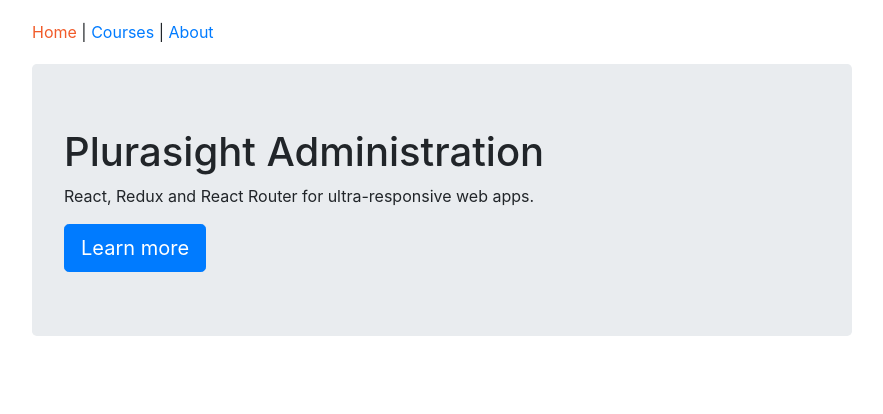
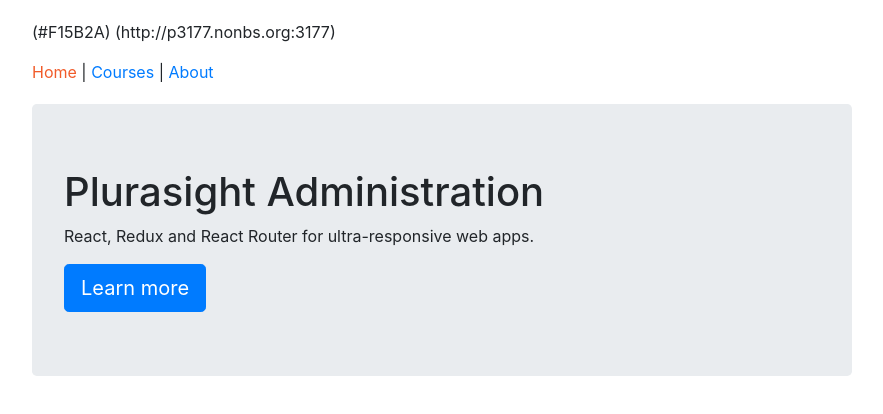
Before and after one commit to SamNiyazi2/PS-204-Building-Applications-with-React-and-Redux, a React app: page / in a window 1280 px wide. Shown: the top 414 px of the page, without its empty margins (198-1081 px from the left). Built offline with nearby package versions, Linux system fonts and the light colour scheme; what redux-immutable-state-invariant would draw is missing.

Commit message:
Testing process.env

```diff
--- a/src/components/common/Header.js
+++ b/src/components/common/Header.js
@@ -8,6 +8,7 @@ const Header = () => {
 
     return (
         <nav>
+            <p>({activeStyle.color}) ({process.env.API_URL})</p>
             <NavLink to="/" activeStyle={activeStyle} exact>Home</NavLink>{" | "}
             <NavLink to="/courses" activeStyle={activeStyle} exact>Courses</NavLink>{" | "}
             <NavLink to="/about" activeStyle={activeStyle}>About</NavLink>
```
